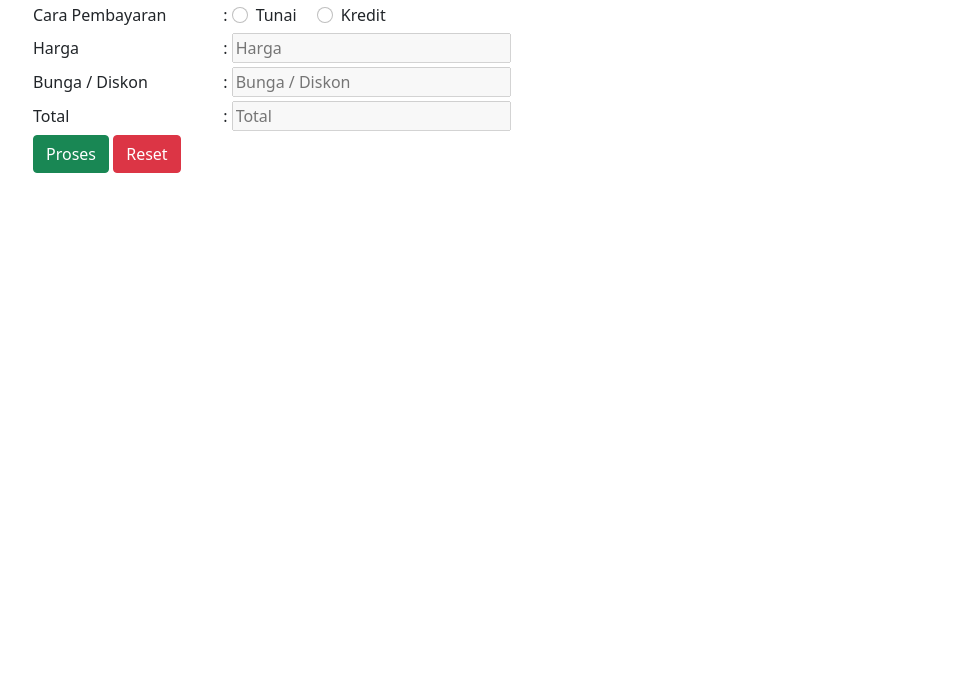
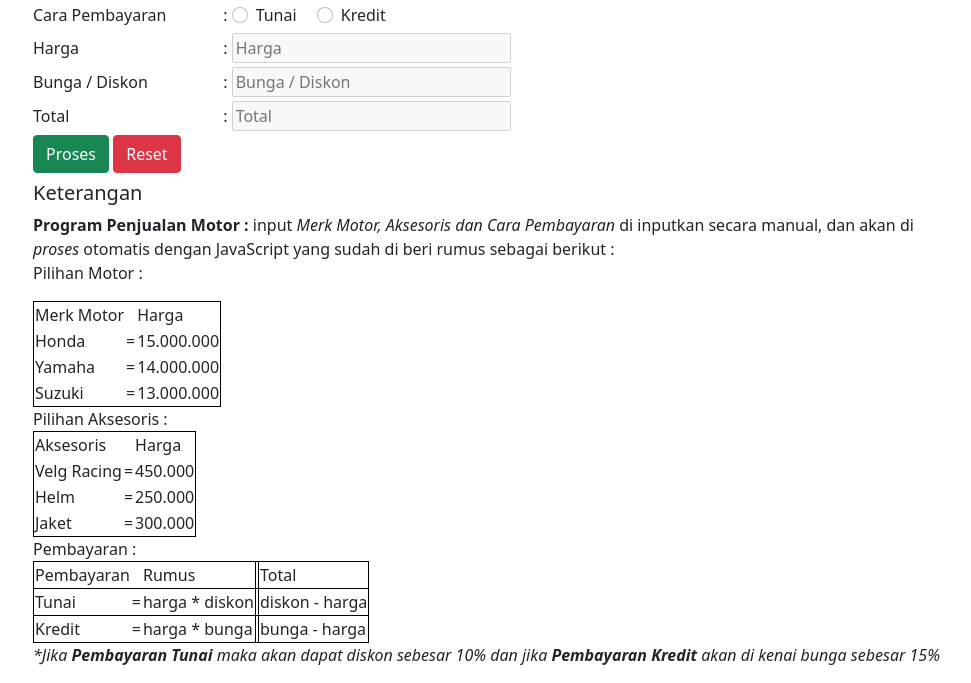
Before and after one commit to lazyboy26/pertemuanempatbelas, a plain HTML site: page Program Penjualan Motor/index.html in a window 1280 px wide. Shown: the part 118-801 px from the top of the page, without its empty margins (49-1020 px from the left). Drawn offline with nearby package versions, Linux system fonts and the light colour scheme.

Commit message:
Add files via upload

```diff
--- a/Program Penjualan Motor/index.html
+++ b/Program Penjualan Motor/index.html
@@ -79,6 +79,86 @@
             <button class="btn-success btn" type="submit" onclick="proses()">Proses</button>
             <button class="btn-danger btn" type="reset">Reset</button>
         </form>
+        <h5>Keterangan</h5>
+        <p>
+            <strong>Program Penjualan Motor : </strong>
+            input <i>Merk Motor, Aksesoris dan Cara Pembayaran</i> di inputkan secara manual,
+            dan akan di <br> <i>proses</i> otomatis dengan JavaScript yang sudah di beri rumus sebagai berikut : <br>
+            Pilihan Motor :
+            <table style="border: 1px solid black;">
+                <tr>
+                    <td>Merk Motor</td>
+                    <td></td>
+                    <td>Harga</td>
+                </tr>
+                <tr>
+                    <td>Honda</td>
+                    <td>=</td>
+                    <td>15.000.000</td>
+                </tr>
+                <tr>
+                    <td>Yamaha</td>
+                    <td>=</td>
+                    <td>14.000.000</td>
+                </tr>
+                <tr>
+                    <td>Suzuki</td>
+                    <td>=</td>
+                    <td>13.000.000</td>
+                </tr>
+            </table>
+            Pilihan Aksesoris :
+            <table style="border: 1px solid black;">
+                <tr>
+                    <td>Aksesoris</td>
+                    <td></td>
+                    <td>Harga</td>
+                </tr>
+                <tr>
+                    <td>Velg Racing</td>
+                    <td>=</td>
+                    <td>450.000</td>
+                </tr>
+                <tr>
+                    <td>Helm</td>
+                    <td>=</td>
+                    <td>250.000</td>
+                </tr>
+                <tr>
+                    <td>Jaket</td>
+                    <td>=</td>
+                    <td>300.000</td>
+                </tr>
+            </table>
+            Pembayaran :
+            <table style="border: 1px solid black;">
+                <tr style="border: 1px solid black;">
+                    <td>Pembayaran</td>
+                    <td></td>
+                    <td>Rumus</td>
+                    <td style="border: 1px solid black;"></td>
+                    <td>Total</td>
+                </tr>
+                <tr style="border: 1px solid black;">
+                    <td>Tunai</td>
+                    <td>=</td>
+                    <td>harga * diskon</td>
+                    <td style="border: 1px solid black;"></td>
+                    <td> diskon - harga</td>
+                </tr>
+                <tr style="border: 1px solid black;">
+                    <td>Kredit</td>
+                    <td>=</td>
+                    <td>harga * bunga</td>
+                    <td style="border: 1px solid black;"> </td>
+                    <td>bunga - harga</td>
+                </tr>
+
+            </table>
+
+            <i>*Jika <strong>Pembayaran Tunai </strong> maka akan dapat diskon sebesar 10% dan jika <strong>Pembayaran
+                    Kredit </strong>akan di kenai bunga sebesar 15%</i>
+        </p>
     </div>
 
     <!-- Optional JavaScript; choose one of the two! -->
```
